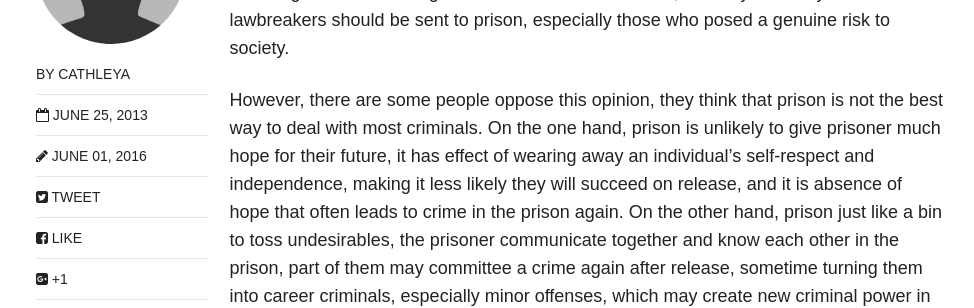
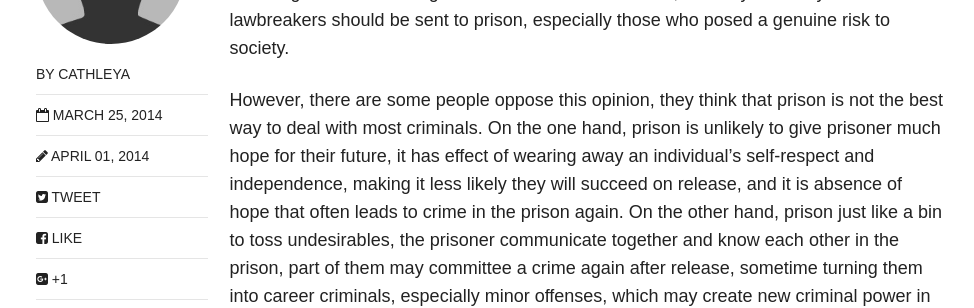
Before and after one commit to cathleya/cathleya.github.io, a Jekyll site: the page built from _posts/articles/2014-03-25-Alternatives To Prison.md, in a window 1280 px wide. Shown: the part 734-1042 px from the top of the page, without its empty margins (150-1124 px from the left). Built offline with Jekyll 4.4.1, drawn with Linux system fonts in a browser that asks for light colours; nearby versions of some CDN libraries.

Commit message:
Post
Post

```diff
--- a/_posts/articles/2013-06-25-Alternatives To Prison.md
+++ b/_posts/articles/2014-03-25-Alternatives To Prison.md
@@ -6,7 +6,7 @@ categories: articles
 tags: [sample-post, video]
 comments: true
 share: true
-modified: 2016-06-01T14:18:26-04:00
+modified: 2014-04-01T12:18:26-05:00
 ---
 
 For thousands of years, prison has been a primary mode of punishment for lawbreakers. Nowadays it plays an important role and yield benefits in society as a whole. Prison serves punishing offenders, correcting prisoners, keeping the criminals off the streets, deterring whom are willing to commit a crime. Therefore, it is very definitely that lawbreakers should be sent to prison, especially those who posed a genuine risk to society.
```
